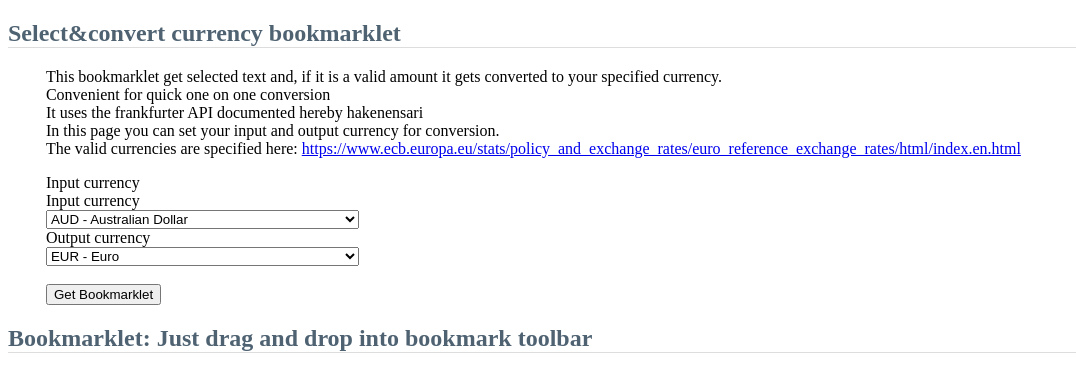
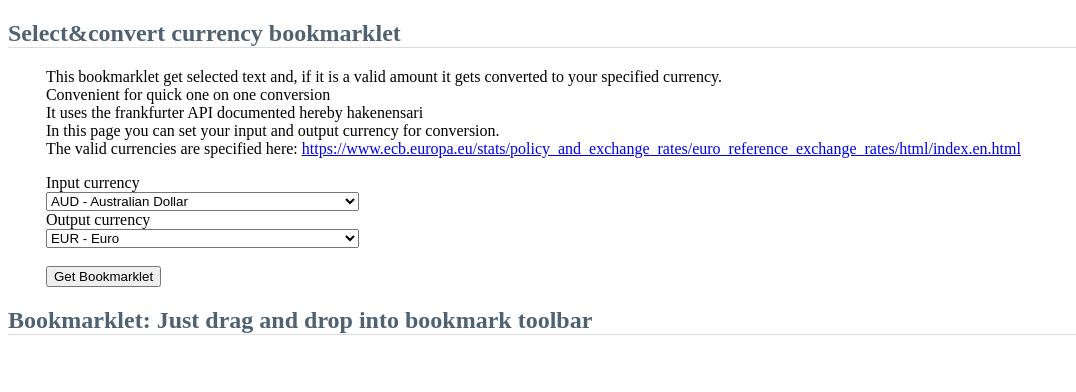
Before and after one commit to Rebel1898/Select-and-Convert-currency-bookmarklet, a plain HTML site: page docs/index.html in a window 1280 px wide. Shown: the whole page, without its empty margins (0-1076 px from the left). Drawn offline with Linux system fonts and the light colour scheme.

Commit message:
Update index.html
extra label deleted

```diff
--- a/docs/index.html
+++ b/docs/index.html
@@ -59,7 +59,6 @@
     </p>
     <div>
         <label for="InputCurrency">Input currency</label><br>
-      <label for="InputCurrency">Input currency</label><br>
 <select id="InputCurrency" name="InputCurrency">
     <option value="AED">AED - United Arab Emirates Dirham</option>
     <option value="AFN">AFN - Afghan Afghani</option>
```
